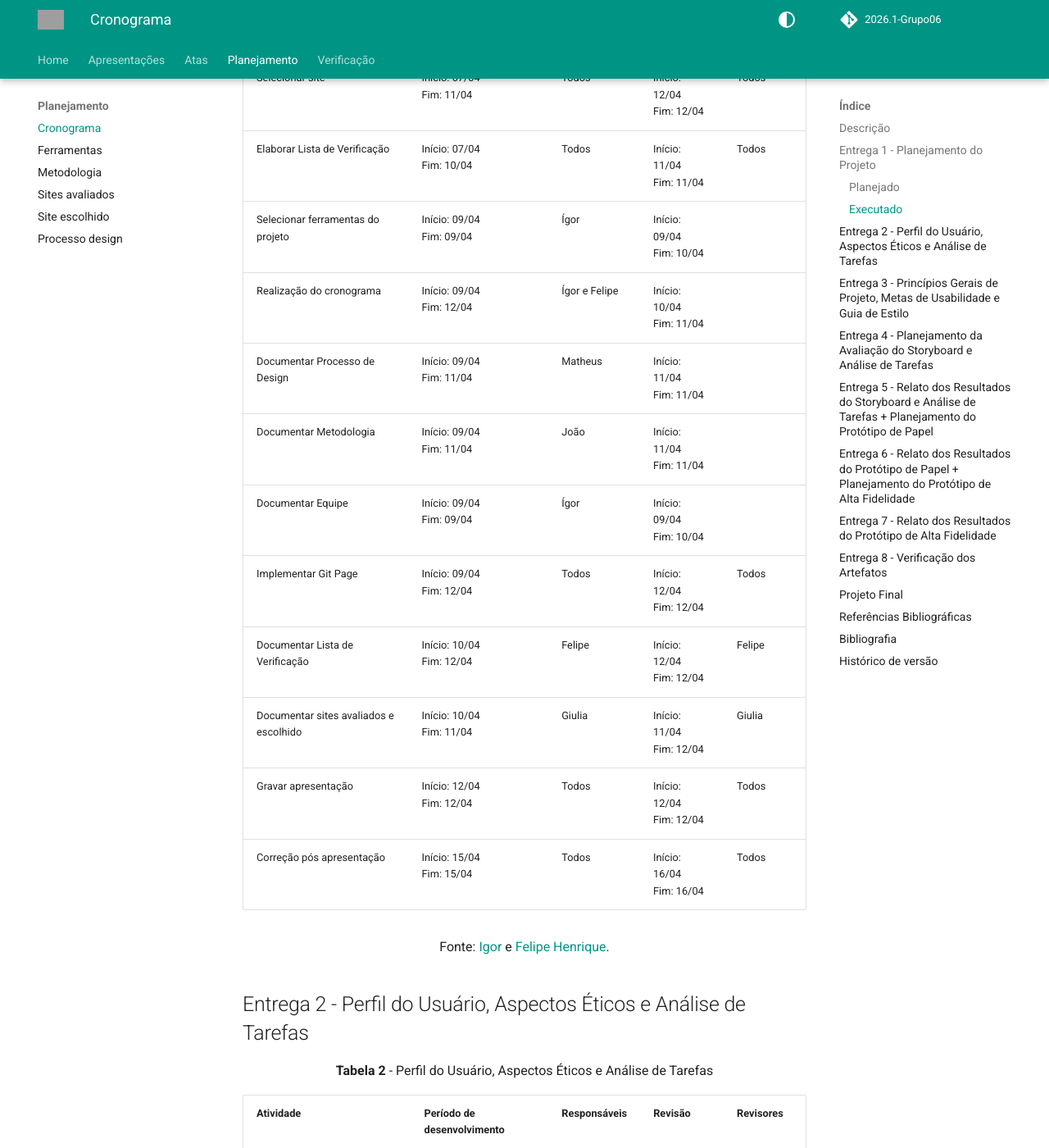
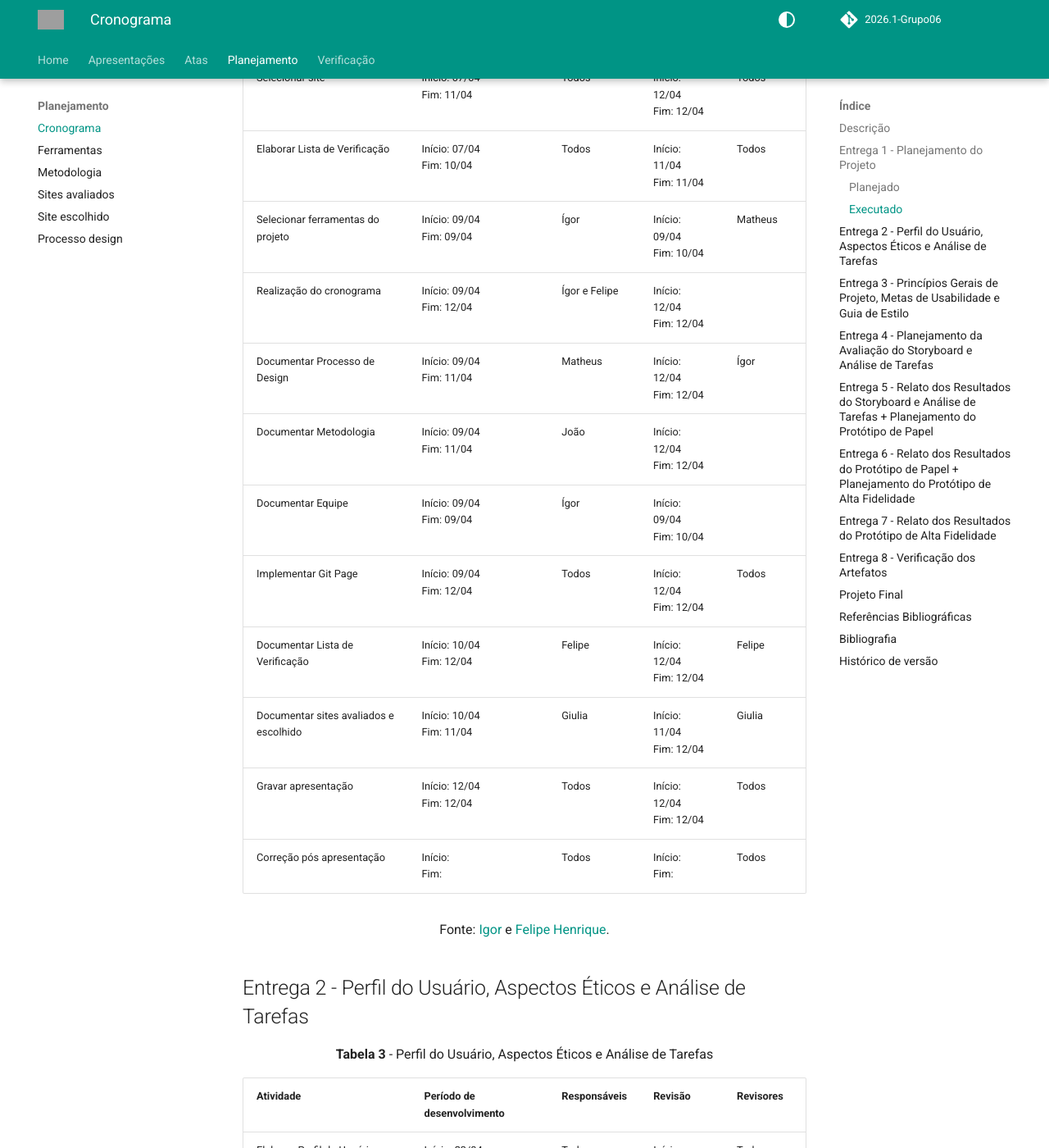
Before and after one commit to Interacao-Humano-Computador/2026.1-Grupo06, an MkDocs documentation site: the page built from docs/planejamento/cronograma.md, in a window 1280 px wide and 1400 px high, scrolled down 1917 px. Shown: the whole window at 82% size. Built offline with MkDocs 1.6.1 and Material for MkDocs 9.7.7, drawn with Linux system fonts in a browser that asks for light colours; comment, search, counter and statistics services are not loaded; some of the changed text lies outside the part shown; grey boxes are pictures that could not be loaded.

Commit message:
Cronograma Finalziado

```diff
--- a/docs/planejamento/cronograma.md
+++ b/docs/planejamento/cronograma.md
@@ -39,22 +39,22 @@ Na Tabela 2, está explicitado o cronograma executado das atividades da primeira
 | --------------------------------- | ---------------------------- | ------------------ | ---------------------------- | ---------------- |
 | Selecionar site                   | Início: 07/04 <br>Fim: 11/04 | Todos              | Início: 12/04 <br>Fim: 12/04 | Todos            |
 | Elaborar Lista de Verificação     | Início: 07/04 <br>Fim: 10/04 | Todos              | Início: 11/04 <br>Fim: 11/04 | Todos            |
-| Selecionar ferramentas do projeto | Início: 09/04 <br>Fim: 09/04 | Ígor               | Início: 09/04 <br>Fim: 10/04 |                  |
-| Realização do cronograma          | Início: 09/04 <br>Fim: 12/04 | Ígor e Felipe      | Início: 10/04 <br>Fim: 11/04 |                  |
-| Documentar Processo de Design     | Início: 09/04 <br>Fim: 11/04 | Matheus            | Início: 11/04 <br>Fim: 11/04 |                  |
-| Documentar Metodologia            | Início: 09/04 <br>Fim: 11/04 | João               | Início: 11/04 <br>Fim: 11/04 |                  |
+| Selecionar ferramentas do projeto | Início: 09/04 <br>Fim: 09/04 | Ígor               | Início: 09/04 <br>Fim: 10/04 | Matheus               |
+| Realização do cronograma          | Início: 09/04 <br>Fim: 12/04 | Ígor e Felipe      | Início: 12/04 <br>Fim: 12/04 |                  |
+| Documentar Processo de Design     | Início: 09/04 <br>Fim: 11/04 | Matheus            | Início: 12/04 <br>Fim: 12/04 |  Ígor               |
+| Documentar Metodologia            | Início: 09/04 <br>Fim: 11/04 | João               | Início: 12/04 <br>Fim: 12/04 |                  |
 | Documentar Equipe                 | Início: 09/04 <br>Fim: 09/04 | Ígor               | Início: 09/04 <br>Fim: 10/04 |                  |
 | Implementar Git Page              | Início: 09/04 <br>Fim: 12/04 | Todos              | Início: 12/04 <br>Fim: 12/04 | Todos            |
 | Documentar Lista de Verificação   | Início: 10/04 <br>Fim: 12/04 | Felipe             | Início: 12/04 <br>Fim: 12/04 | Felipe           |
 | Documentar sites avaliados e escolhido | Início: 10/04 <br>Fim: 11/04 | Giulia        | Início: 11/04 <br>Fim: 12/04 | Giulia           |
 | Gravar apresentação               | Início: 12/04 <br>Fim: 12/04 | Todos              | Início: 12/04 <br>Fim: 12/04 | Todos            |
-| Correção pós apresentação         | Início: 15/04 <br>Fim: 15/04 | Todos              | Início: 16/04 <br>Fim: 16/04 | Todos            |
+| Correção pós apresentação         | Início:  <br>Fim:  | Todos              | Início:  <br>Fim: | Todos            |
 
 <font size="3"><p style="text-align: center">Fonte: [ Igor](https://github.com/igorvdaniel) e [ Felipe Henrique](https://github.com/fhenrique77).</p></font>
 
 ## Entrega 2 - Perfil do Usuário, Aspectos Éticos e Análise de Tarefas
 
-<font size="3"><p style="text-align: center"><b>Tabela 2</b> - Perfil do Usuário, Aspectos Éticos e Análise de Tarefas</p></font>
+<font size="3"><p style="text-align: center"><b>Tabela 3</b> - Perfil do Usuário, Aspectos Éticos e Análise de Tarefas</p></font>
 
 | Atividade | Período de desenvolvimento | Responsáveis | Revisão | Revisores |
 | --- | --- | --- | --- | --- |
@@ -69,7 +69,7 @@ Na Tabela 2, está explicitado o cronograma executado das atividades da primeira
 
 ## Entrega 3 - Princípios Gerais de Projeto, Metas de Usabilidade e Guia de Estilo
 
-<font size="3"><p style="text-align: center"><b>Tabela 3</b> - Princípios Gerais de Projeto, Metas de Usabilidade e Guia de Estilo</p></font>
+<font size="3"><p style="text-align: center"><b>Tabela 4</b> - Princípios Gerais de Projeto, Metas de Usabilidade e Guia de Estilo</p></font>
 
 | Atividade | Período de desenvolvimento | Responsáveis | Revisão | Revisores |
 | --- | --- | --- | --- | --- |
@@ -83,23 +83,21 @@ Na Tabela 2, está explicitado o cronograma executado das atividades da primeira
 
 ## Entrega 4 - Planejamento da Avaliação do Storyboard e Análise de Tarefas
 
-<font size="3"><p style="text-align: center"><b>Tabela 4</b> - Planejamento da Avaliação do Storyboard e Análise de Tarefas</p></font>
+<font size="3"><p style="text-align: center"><b>Tabela 5</b> - Planejamento da Avaliação do Storyboard e Análise de Tarefas</p></font>
 
 | Atividade | Período de desenvolvimento | Responsáveis | Revisão | Revisores |
 | --- | --- | --- | --- | --- |
-| Elaborar Storyboards | Início: 07/05 <br> Fim: 14/05 | Todos | Início: 14/05 <br> Fim: 15/05 | Todos |
 | Planejar Avaliação do Storyboard (DECIDE) | Início: 12/05 <br> Fim: 15/05 | Todos | Início: 15/05 <br> Fim: 16/05 | Todos |
 | Planejar Relato dos Resultados do Storyboard | Início: 14/05 <br> Fim: 16/05 | Todos | Início: 16/05 <br> Fim: 17/05 | Todos |
 | Planejar Avaliação da Análise de Tarefas (DECIDE) | Início: 12/05 <br> Fim: 15/05 | Todos | Início: 15/05 <br> Fim: 16/05 | Todos |
 | Planejar Relato dos Resultados da Análise de Tarefas | Início: 14/05 <br> Fim: 16/05 | Todos | Início: 16/05 <br> Fim: 17/05 | Todos |
-| Definir e realizar teste piloto | Início: 17/05 <br> Fim: 18/05 | Todos | Início: 18/05 <br> Fim: 18/05 | Todos |
 | Atualizar Git Page | Início: 17/05 <br> Fim: 18/05 | Todos | Início: 18/05 <br> Fim: 18/05 | Todos |
 | Gravar apresentação | Início: 18/05 <br> Fim: 18/05 | Todos | Início: 18/05 <br> Fim: 18/05 | Todos |
 | Correção pós apresentação | Início: 22/05 <br> Fim: 22/05 | Todos | Início: 23/05 <br> Fim: 23/05 | Todos |
 
 ## Entrega 5 - Relato dos Resultados do Storyboard e Análise de Tarefas + Planejamento do Protótipo de Papel
 
-<font size="3"><p style="text-align: center"><b>Tabela 5</b> - Relato dos Resultados do Storyboard, Análise de Tarefas e Planejamento do Protótipo de Papel</p></font>
+<font size="3"><p style="text-align: center"><b>Tabela 6</b> - Relato dos Resultados do Storyboard, Análise de Tarefas e Planejamento do Protótipo de Papel</p></font>
 
 | Atividade | Período de desenvolvimento | Responsáveis | Revisão | Revisores |
 | --- | --- | --- | --- | --- |
@@ -115,7 +113,7 @@ Na Tabela 2, está explicitado o cronograma executado das atividades da primeira
 
 ## Entrega 6 - Relato dos Resultados do Protótipo de Papel + Planejamento do Protótipo de Alta Fidelidade
 
-<font size="3"><p style="text-align: center"><b>Tabela 6</b> - Relato dos Resultados do Protótipo de Papel e Planejamento do Protótipo de Alta Fidelidade</p></font>
+<font size="3"><p style="text-align: center"><b>Tabela 7</b> - Relato dos Resultados do Protótipo de Papel e Planejamento do Protótipo de Alta Fidelidade</p></font>
 
 | Atividade | Período de desenvolvimento | Responsáveis | Revisão | Revisores |
 | --- | --- | --- | --- | --- |
@@ -130,7 +128,7 @@ Na Tabela 2, está explicitado o cronograma executado das atividades da primeira
 
 ## Entrega 7 - Relato dos Resultados do Protótipo de Alta Fidelidade
 
-<font size="3"><p style="text-align: center"><b>Tabela 7</b> - Relato dos Resultados do Protótipo de Alta Fidelidade</p></font>
+<font size="3"><p style="text-align: center"><b>Tabela 8</b> - Relato dos Resultados do Protótipo de Alta Fidelidade</p></font>
 
 | Atividade | Período de desenvolvimento | Responsáveis | Revisão | Revisores |
 | --- | --- | --- | --- | --- |
@@ -143,7 +141,7 @@ Na Tabela 2, está explicitado o cronograma executado das atividades da primeira
 
 ## Entrega 8 - Verificação dos Artefatos
 
-<font size="3"><p style="text-align: center"><b>Tabela 8</b> - Verificação dos Artefatos</p></font>
+<font size="3"><p style="text-align: center"><b>Tabela 9</b> - Verificação dos Artefatos</p></font>
 
 | Atividade | Período de desenvolvimento | Responsáveis | Revisão | Revisores |
 | --- | --- | --- | --- | --- |
@@ -160,7 +158,7 @@ Na Tabela 2, está explicitado o cronograma executado das atividades da primeira
 
 ## Projeto Final
 
-<font size="3"><p style="text-align: center"><b>Tabela 9</b> - Projeto Final</p></font>
+<font size="3"><p style="text-align: center"><b>Tabela 10</b> - Projeto Final</p></font>
 
 | Atividade | Período de desenvolvimento | Responsáveis | Revisão | Revisores |
 | --- | --- | --- | --- | --- |
```
